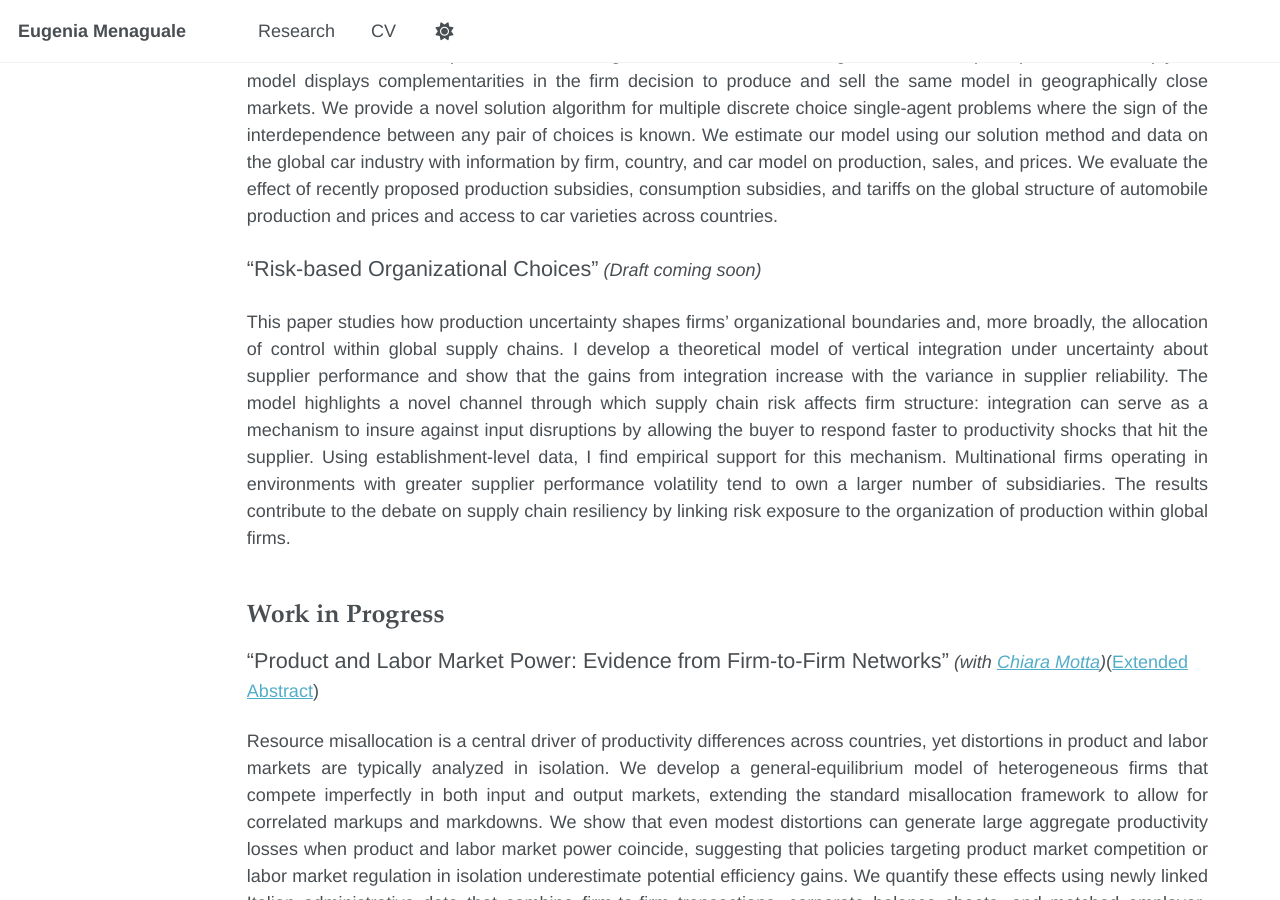
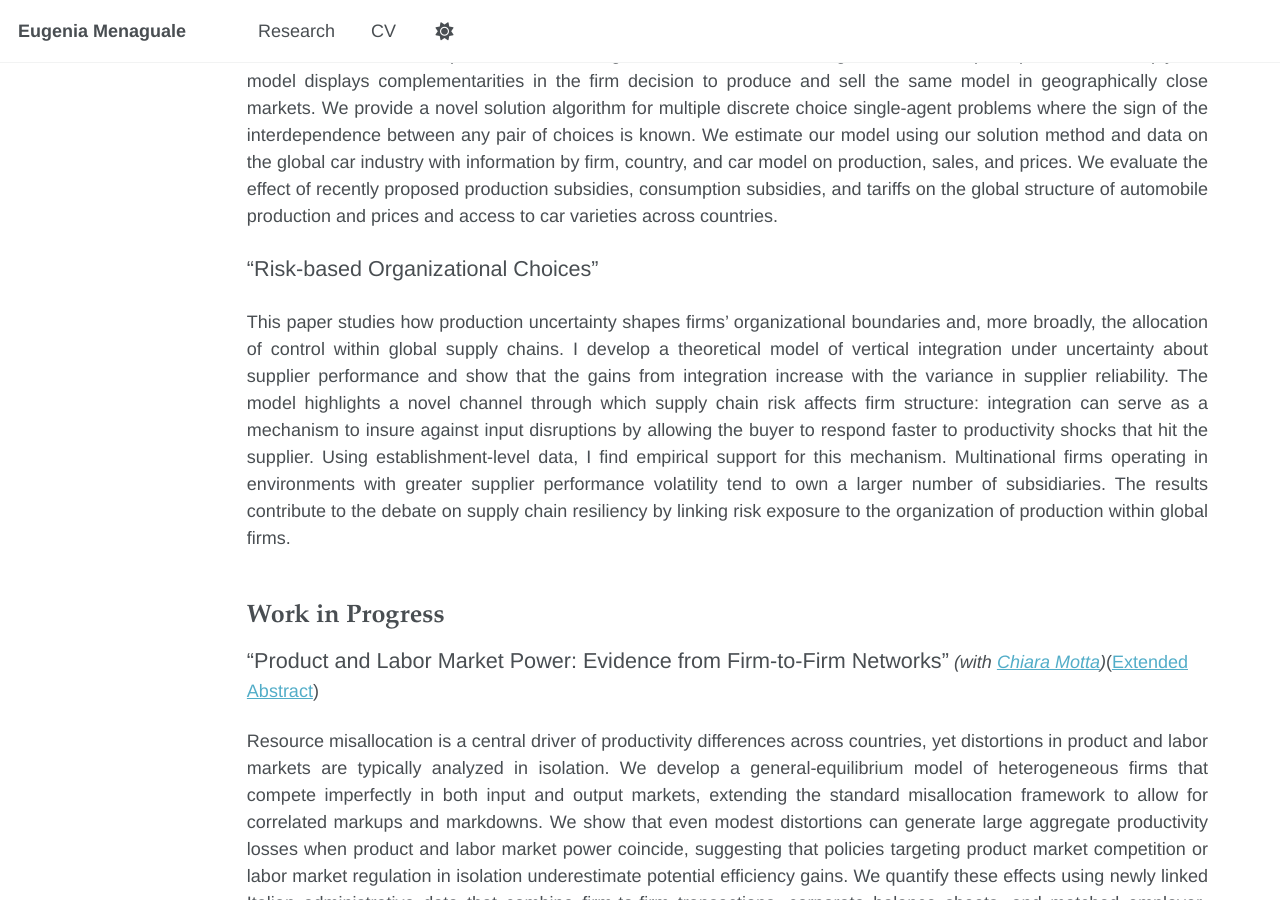
Before and after one commit to eumena/eumena.github.io, a Jekyll site: the page built from _pages/research.md, in a window 1280 px wide and 900 px high, scrolled down 932 px. Built offline with Jekyll 4.4.1, drawn with Linux system fonts in a browser that asks for light colours; nearby versions of some CDN libraries; library files that are not in the unit come from our copies; a script that is not in the unit is left out; comment, search, counter and statistics services are not loaded.

Commit message:
update jmp

```diff
--- a/_pages/research.md
+++ b/_pages/research.md
@@ -27,7 +27,7 @@ We develop a quantitative model in which firms decide where to produce and sell
 </p>
 
 
-<span style="font-size: 1.2em;">"Risk-based Organizational Choices"</span>  *(Draft coming soon)*
+<span style="font-size: 1.2em;">"Risk-based Organizational Choices"</span>
 
 <p style="text-align: justify;">
 This paper studies how production uncertainty shapes firms’ organizational boundaries and, more broadly, the allocation of control within global supply chains. I develop a theoretical model of vertical integration under uncertainty about supplier performance and show that the gains from integration increase with the variance in supplier reliability. The model highlights a novel channel through which supply chain risk affects firm structure: integration can serve as a mechanism to insure against input disruptions by allowing the buyer to respond faster to productivity shocks that hit the supplier. Using establishment-level data, I find empirical support for this mechanism. Multinational firms operating in environments with greater supplier performance volatility tend to own a larger number of subsidiaries. The results contribute to the debate on supply chain resiliency by linking risk exposure to the organization of production within global firms.
```
Also changed, not shown: 1 other file.
